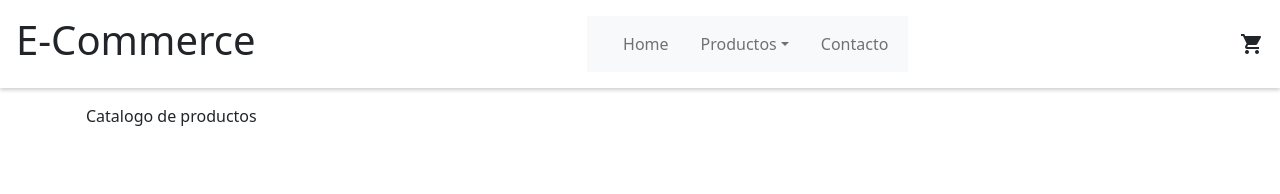
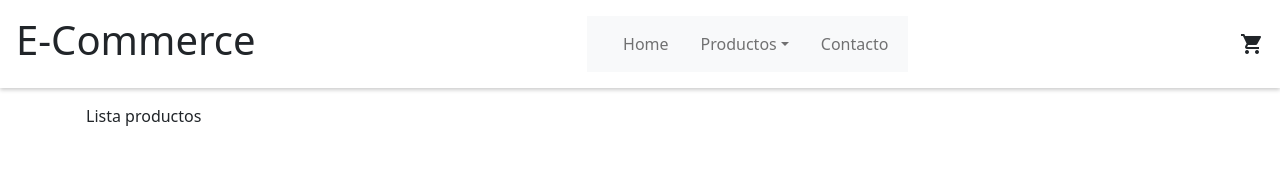
Before and after one commit to nicofeinbraun/ecommer-feinbraun, a React (Create React App) app: page / in a window 1280 px wide. Shown: the top 194 px of the page. Built offline with nearby package versions, Linux system fonts and the light colour scheme.

Commit message:
tercera entrega

```diff
--- a/src/components/ItemListContainer.jsx
+++ b/src/components/ItemListContainer.jsx
@@ -1,8 +1,7 @@
-//import ItemList from "./ItemList"
 
-const ItemListContainer = () => {
+const ItemListContainer = ({greeting}) => {
     return(
-        <p>Catalogo de productos</p>
+        <p>{greeting}</p>
     )
 }
 export default ItemListContainer
--- a/src/components/Main.jsx
+++ b/src/components/Main.jsx
@@ -4,7 +4,7 @@ import ItemListContainer from "./ItemListContainer"
 const Main =() =>{
     return(
         <Container as="main">
-            <ItemListContainer/>
+            <ItemListContainer greeting="Lista productos"/>
         </Container>
     )
 }
```
Also changed, not shown: info.txt.
